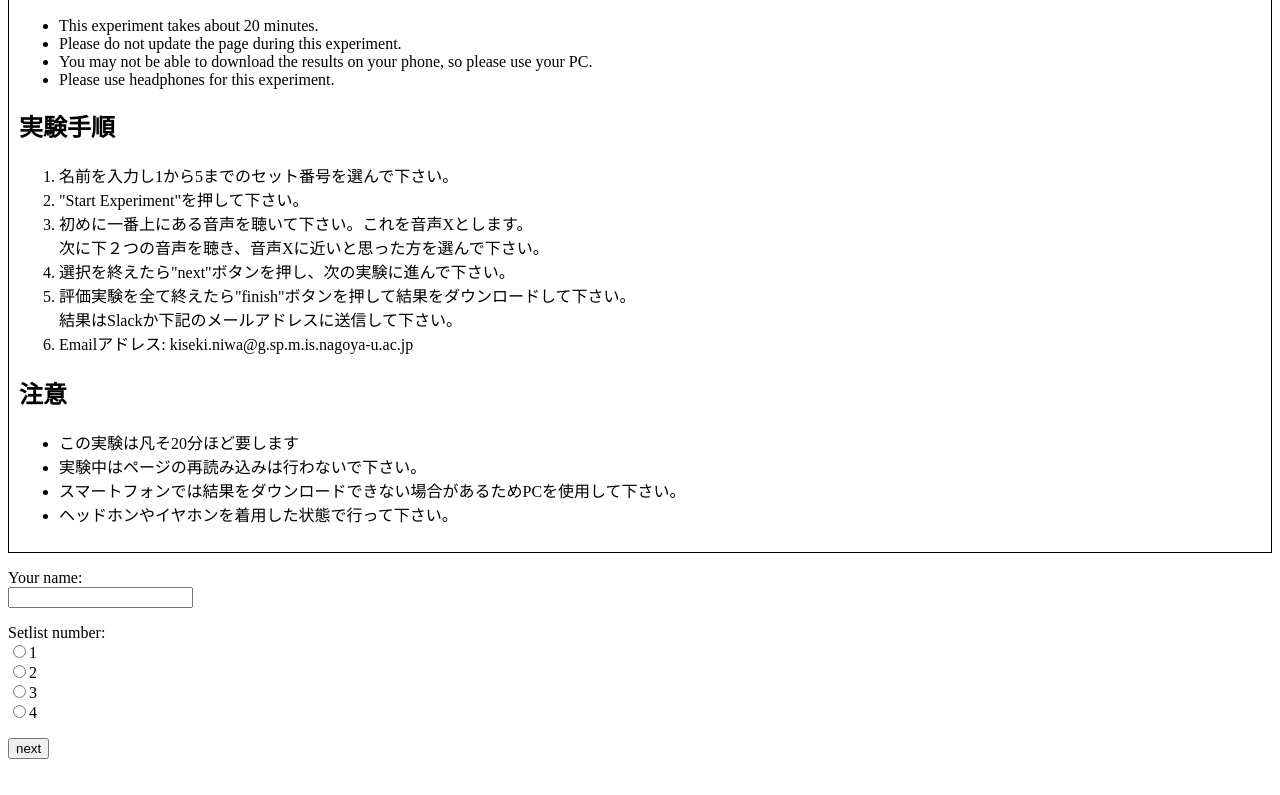
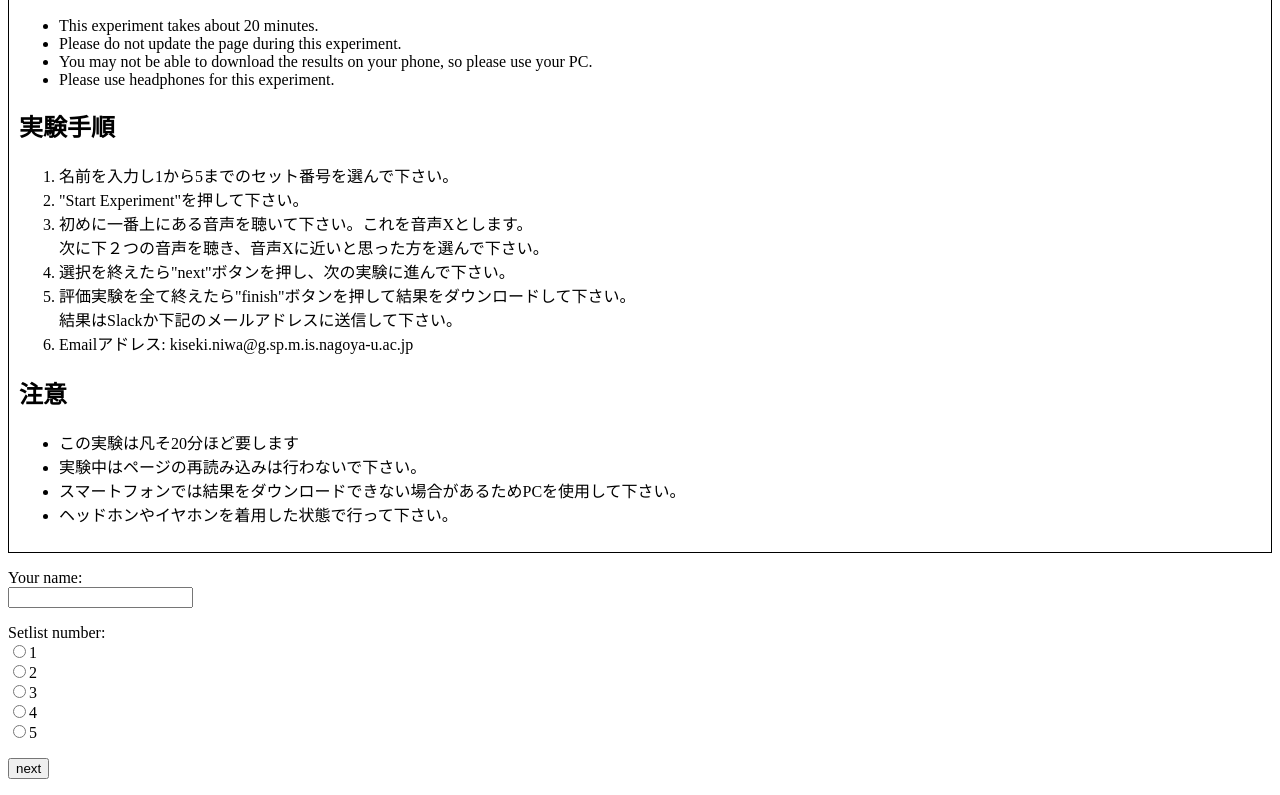
Before and after one commit to mrcl0224/ABXTest, a plain HTML site: page index.html in a window 1280 px wide. Shown: the part 414-1209 px from the top of the page. Drawn offline with Linux system fonts and the light colour scheme.

Commit message:
fix setlist number

```diff
--- a/index.html
+++ b/index.html
@@ -70,8 +70,8 @@
             <label><input type="radio" name="set" id="number" value="2">2</label><br>
             <label><input type="radio" name="set" id="number" value="3">3</label><br>
             <label><input type="radio" name="set" id="number" value="4">4</label><br>
-            <!-- <label><input type="radio" name="set" id="number" value="5">5</label><br>
-            <label><input type="radio" name="set" id="number" value="6">6</label><br>
+            <label><input type="radio" name="set" id="number" value="5">5</label><br>
+            <!-- <label><input type="radio" name="set" id="number" value="6">6</label><br>
             <label><input type="radio" name="set" id="number" value="7">7</label><br>
             <label><input type="radio" name="set" id="number" value="8">8</label><br>
             <label><input type="radio" name="set" id="number" value="9">9</label><br>
```
